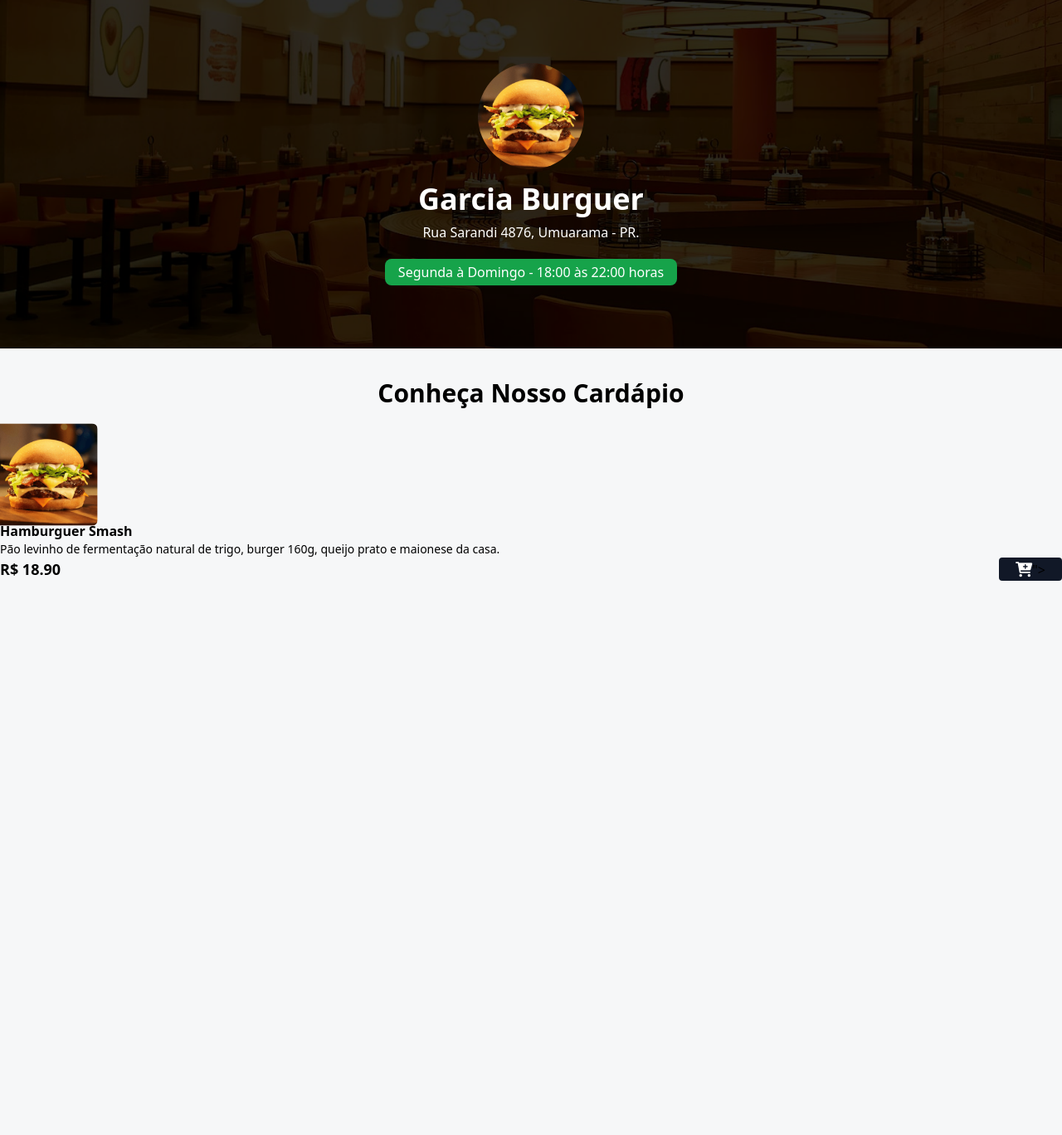
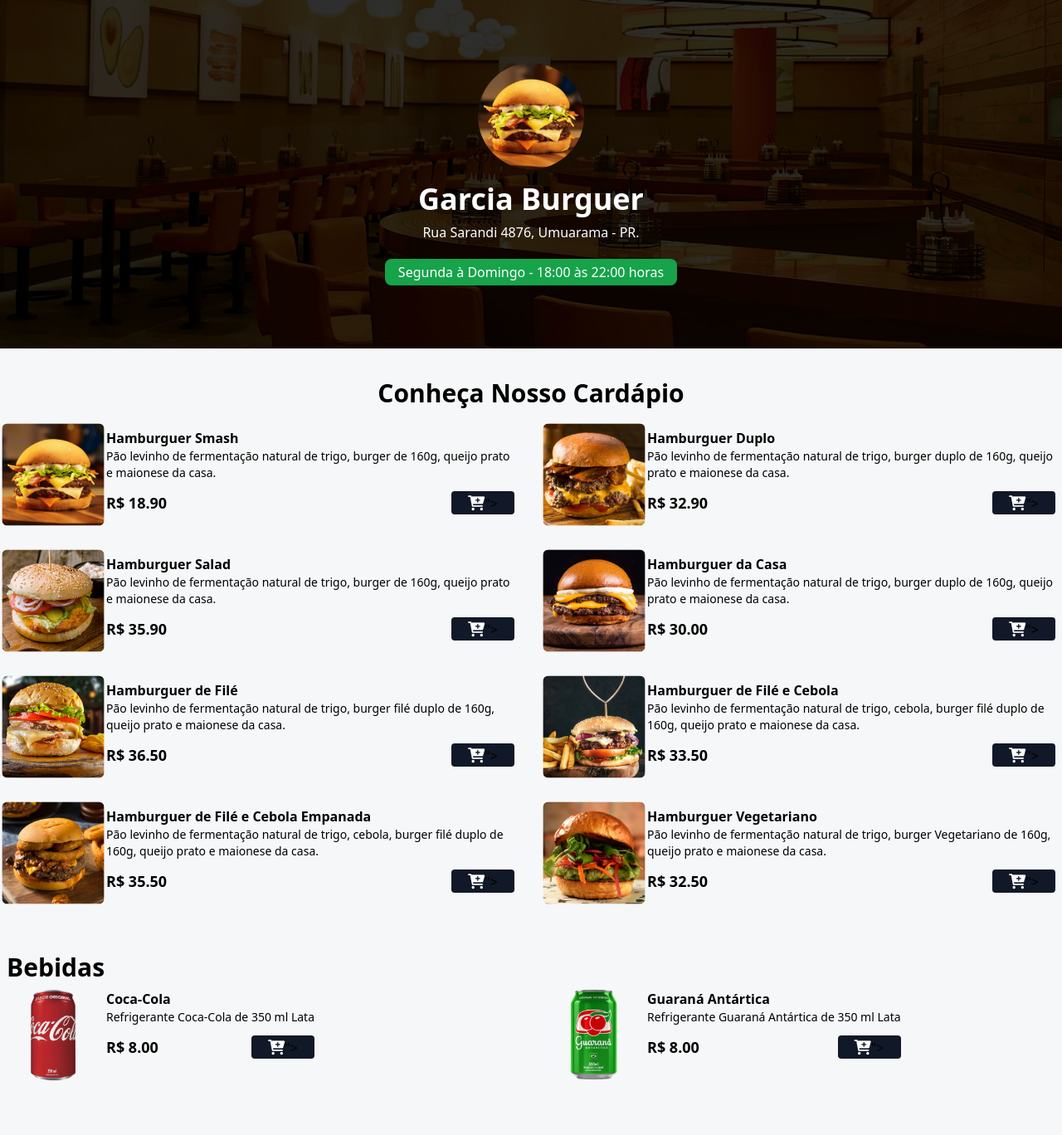
Before and after one commit to Fabio-Garcia27/HTML_Aula, a PHP site: page / in a window 1280 px wide. Shown: the whole page at 83% size. Before the commit the page ends 800 px from the top, so only its background shows below. Run offline with PHP 8.4, Linux system fonts and the light colour scheme.

Commit message:
Versão 1.0.0.3

```diff
--- a/cardapio/index.html
+++ b/cardapio/index.html
@@ -36,29 +36,231 @@
     </h2>
     <!--Cardápio-->
     <div id="cardapio">
-        <main>
-            <!--Produto Item-->
-            <div>
-                <img
-                    src="./assets/hamb-1.png"
-                    alt="Hamburguer Smash"
-                    class="w-28 h-28 rounded-md hover: scale-110 hover:-rotate-2 duration-200"
-                />
-            </div>
+        <main class="grid grid-cols-1 md:grid-cols-2 gap-7 md:gap-10 mx-auto max-w-7xl px-2 mb-16">
+            <!--Produto Item1-->
+            <div class="flex gap-2">
+                <img src="./assets/hamb-1.png" alt="Hamburguer Smash"
+                    class="w-28 h-28 rounded-md hover: scale-110 hover:-rotate-2 duration-200" />
+
                 <div>
                     <p class="font-bold">Hamburguer Smash</p>
-                <p class="text-sm">Pão levinho de fermentação natural de trigo, burger 160g, queijo prato e
+                    <p class="text-sm">Pão levinho de fermentação natural de trigo, burger de 160g, queijo prato e
                         maionese da casa.</p>
 
-                <div class="flex items-center gap-2 justify-between">
+                    <div class="flex items-center gap-2 justify-between mt-3">
                         <p class="font-bold text-lg">R$ 18.90</p>
-                    <button class="bg-gray-900 px-5 rounded add-to-cart-btn">
+                        <button class="bg-gray-900 px-5 rounded add-to-cart-btn" data-name="Hamburguer Smash"
+                            data-price="18.90">
                             <i class="fa fa-cart-plus text-lg text-white"></i>">
                         </button>
                     </div>
                 </div>
-            <!--Fim Produto Item-->
+            </div>
+            <!--Fim Produto Item1-->
+
+            <!--Produto Item2-->
+            <div class="flex gap-2">
+                <img src="./assets/hamb-2.png" alt="Hamburguer Duplo"
+                    class="w-28 h-28 rounded-md hover: scale-110 hover:-rotate-2 duration-200" />
+
+                <div>
+                    <p class="font-bold">Hamburguer Duplo</p>
+                    <p class="text-sm">Pão levinho de fermentação natural de trigo, burger duplo de 160g, queijo prato e
+                        maionese da casa.</p>
+
+                    <div class="flex items-center gap-2 justify-between mt-3">
+                        <p class="font-bold text-lg">R$ 32.90</p>
+                        <button class="bg-gray-900 px-5 rounded add-to-cart-btn" data-name="Hamburguer Duplo"
+                            data-price="32.90">
+                            <i class="fa fa-cart-plus text-lg text-white"></i>">
+                        </button>
+                    </div>
+                </div>
+            </div>
+            <!--Fim Produto Item2-->
+
+            <!--Produto Item3-->
+            <div class="flex gap-2">
+                <img src="./assets/hamb-4.png" alt="Hamburguer Salad"
+                    class="w-28 h-28 rounded-md hover: scale-110 hover:-rotate-2 duration-200" />
+
+                <div>
+                    <p class="font-bold">Hamburguer Salad</p>
+                    <p class="text-sm">Pão levinho de fermentação natural de trigo, burger de 160g, queijo prato e
+                        maionese da casa.</p>
+
+                    <div class="flex items-center gap-2 justify-between mt-3">
+                        <p class="font-bold text-lg">R$ 35.90</p>
+                        <button class="bg-gray-900 px-5 rounded add-to-cart-btn" data-name="Hamburguer Salad"
+                            data-price="35.90">
+                            <i class="fa fa-cart-plus text-lg text-white"></i>">
+                        </button>
+                    </div>
+                </div>
+            </div>
+            <!--Fim Produto Item3-->
+
+            <!--Produto Item4-->
+            <div class="flex gap-2">
+                <img src="./assets/hamb-3.png" alt="Hamburguer da Casa"
+                    class="w-28 h-28 rounded-md hover: scale-110 hover:-rotate-2 duration-200" />
+
+                <div>
+                    <p class="font-bold">Hamburguer da Casa</p>
+                    <p class="text-sm">Pão levinho de fermentação natural de trigo, burger duplo de 160g, queijo prato e
+                        maionese da casa.</p>
+
+                    <div class="flex items-center gap-2 justify-between mt-3">
+                        <p class="font-bold text-lg">R$ 30.00</p>
+                        <button class="bg-gray-900 px-5 rounded add-to-cart-btn" data-name="Hamburguer da Casa"
+                            data-price="30.00">
+                            <i class="fa fa-cart-plus text-lg text-white"></i>">
+                        </button>
+                    </div>
+                </div>
+            </div>
+            <!--Fim Produto Item4-->
+
+            <!--Produto Item5-->
+            <div class="flex gap-2">
+                <img src="./assets/hamb-5.png" alt="Hamburguer de Filé"
+                    class="w-28 h-28 rounded-md hover: scale-110 hover:-rotate-2 duration-200" />
+
+                <div>
+                    <p class="font-bold">Hamburguer de Filé</p>
+                    <p class="text-sm">Pão levinho de fermentação natural de trigo, burger filé duplo de 160g, queijo
+                        prato e
+                        maionese da casa.</p>
+
+                    <div class="flex items-center gap-2 justify-between mt-3">
+                        <p class="font-bold text-lg">R$ 36.50</p>
+                        <button class="bg-gray-900 px-5 rounded add-to-cart-btn" data-name="Hamburguer de Filé"
+                            data-price="36.50">
+                            <i class="fa fa-cart-plus text-lg text-white"></i>">
+                        </button>
+                    </div>
+                </div>
+            </div>
+            <!--Fim Produto Item5-->
+
+            <!--Produto Item6-->
+            <div class="flex gap-2">
+                <img src="./assets/hamb-6.png" alt="Hamburguer de Filé e Cebola"
+                    class="w-28 h-28 rounded-md hover: scale-110 hover:-rotate-2 duration-200" />
+
+                <div>
+                    <p class="font-bold">Hamburguer de Filé e Cebola</p>
+                    <p class="text-sm">Pão levinho de fermentação natural de trigo, cebola, burger filé duplo de 160g,
+                        queijo prato e
+                        maionese da casa.</p>
+
+                    <div class="flex items-center gap-2 justify-between mt-3">
+                        <p class="font-bold text-lg">R$ 33.50</p>
+                        <button class="bg-gray-900 px-5 rounded add-to-cart-btn" data-name="Hamburguer de Filé e Cebola"
+                            data-price="33.50">
+                            <i class="fa fa-cart-plus text-lg text-white"></i>">
+                        </button>
+                    </div>
+                </div>
+            </div>
+            <!--Fim Produto Item6-->
+
+            <!--Produto Item7-->
+            <div class="flex gap-2">
+                <img src="./assets/hamb-7.png" alt="Hamburguer de Filé e Cebola Empanada"
+                    class="w-28 h-28 rounded-md hover: scale-110 hover:-rotate-2 duration-200" />
+
+                <div>
+                    <p class="font-bold">Hamburguer de Filé e Cebola Empanada</p>
+                    <p class="text-sm">Pão levinho de fermentação natural de trigo, cebola, burger filé duplo de 160g,
+                        queijo prato e
+                        maionese da casa.</p>
+
+                    <div class="flex items-center gap-2 justify-between mt-3">
+                        <p class="font-bold text-lg">R$ 35.50</p>
+                        <button class="bg-gray-900 px-5 rounded add-to-cart-btn"
+                            data-name="Hamburguer de Filé e Cebola Empanada" data-price="35.50">
+                            <i class="fa fa-cart-plus text-lg text-white"></i>">
+                        </button>
+                    </div>
+                </div>
+            </div>
+            <!--Fim Produto Item7-->
+
+            <!--Produto Item8-->
+            <div class="flex gap-2">
+                <img src="./assets/hamb-8.png" alt="Hamburguer Vegetariano"
+                    class="w-28 h-28 rounded-md hover: scale-110 hover:-rotate-2 duration-200" />
+
+                <div>
+                    <p class="font-bold">Hamburguer Vegetariano</p>
+                    <p class="text-sm">Pão levinho de fermentação natural de trigo, burger Vegetariano de 160g, queijo
+                        prato e
+                        maionese da casa.</p>
+
+                    <div class="flex items-center gap-2 justify-between mt-3">
+                        <p class="font-bold text-lg">R$ 32.50</p>
+                        <button class="bg-gray-900 px-5 rounded add-to-cart-btn" data-name="Hamburguer Vegetariano"
+                            data-price="32.50">
+                            <i class="fa fa-cart-plus text-lg text-white"></i>">
+                        </button>
+                    </div>
+                </div>
+            </div>
+            <!--Fim Produto Item8-->
+
         </main>
+
+        <div class="mx-auto max-w-7xl px-2 my-2">
+            <h2 class="font-bold text-3xl">
+                Bebidas
+            </h2>
+        </div>
+
+        <!--Grid Bebidas-->
+        <div class="grid grid-cols-1 md:grid-cols-2 gap-7 md:gap-10 mx-auto max-w-7xl px-2 mb-16" id="cardapio">
+            <!--Produto Bebida1-->
+            <div class="flex gap-2 w-full">
+                <img src="./assets/refri-1.png" alt="Coca-Cola"
+                    class="w-28 h-28 rounded-md hover: scale-110 hover:-rotate-2 duration-200" />
+
+                <div>
+                    <p class="font-bold">Coca-Cola</p>
+                    <p class="text-sm">Refrigerante Coca-Cola de 350 ml Lata</p>
+
+                    <div class="flex items-center gap-2 justify-between mt-3">
+                        <p class="font-bold text-lg">R$ 8.00</p>
+                        <button class="bg-gray-900 px-5 rounded add-to-cart-btn" data-name="Coca-Cola"
+                            data-price="8.00">
+                            <i class="fa fa-cart-plus text-lg text-white"></i>">
+                        </button>
+                    </div>
+                </div>
+            </div>
+            <!--Fim Produto Bebida1-->
+
+            <!--Produto Bebida2-->
+            <div class="flex gap-2 w-full">
+                <img src="./assets/refri-2.png" alt="Guaraná Antártica"
+                    class="w-28 h-28 rounded-md hover: scale-110 hover:-rotate-2 duration-200" />
+
+                <div>
+                    <p class="font-bold">Guaraná Antártica</p>
+                    <p class="text-sm">Refrigerante Guaraná Antártica de 350 ml Lata</p>
+
+                    <div class="flex items-center gap-2 justify-between mt-3">
+                        <p class="font-bold text-lg">R$ 8.00</p>
+                        <button class="bg-gray-900 px-5 rounded add-to-cart-btn" data-name="Guaraná Antártica"
+                            data-price="8.00">
+                            <i class="fa fa-cart-plus text-lg text-white"></i>">
+                        </button>
+                    </div>
+                </div>
+            </div>
+            <!--Fim Produto Bebida2-->
+        </div>
+        <!--Fim Grid Bebidas-->
+
     </div>
     <!--Fim Cardápio-->
 </body>
--- a/cardapio/styles/output.css
+++ b/cardapio/styles/output.css
@@ -669,6 +669,16 @@ video {
   margin: 2rem;
 }
 
+.mx-auto {
+  margin-left: auto;
+  margin-right: auto;
+}
+
+.my-2 {
+  margin-top: 0.5rem;
+  margin-bottom: 0.5rem;
+}
+
 .mb-2 {
   margin-bottom: 0.5rem;
 }
@@ -705,6 +715,14 @@ video {
   margin-bottom: 1.5rem;
 }
 
+.mt-3 {
+  margin-top: 0.75rem;
+}
+
+.mb-16 {
+  margin-bottom: 4rem;
+}
+
 .box-border {
   box-sizing: border-box;
 }
@@ -823,6 +841,14 @@ video {
 
 .w-28 {
   width: 7rem;
+}
+
+.max-w-7 {
+  max-width: 1.75rem;
+}
+
+.max-w-7xl {
+  max-width: 80rem;
 }
 
 .flex-shrink {
@@ -1147,6 +1173,18 @@ video {
   grid-auto-flow: column dense;
 }
 
+.grid-cols-1 {
+  grid-template-columns: repeat(1, minmax(0, 1fr));
+}
+
+.grid-cols-2 {
+  grid-template-columns: repeat(2, minmax(0, 1fr));
+}
+
+.grid-cols-3 {
+  grid-template-columns: repeat(3, minmax(0, 1fr));
+}
+
 .flex-row {
   flex-direction: row;
 }
@@ -1305,6 +1343,14 @@ video {
 
 .gap-2 {
   gap: 0.5rem;
+}
+
+.gap-7 {
+  gap: 1.75rem;
+}
+
+.gap-10 {
+  gap: 2.5rem;
 }
 
 .space-y-reverse > :not([hidden]) ~ :not([hidden]) {
@@ -1846,6 +1892,11 @@ video {
   padding-right: 1.25rem;
 }
 
+.px-2 {
+  padding-left: 0.5rem;
+  padding-right: 0.5rem;
+}
+
 .text-left {
   text-align: left;
 }
@@ -2330,6 +2381,23 @@ body{
 }
 
 @media (min-width: 768px) {
+  .md\:mx-auto {
+    margin-left: auto;
+    margin-right: auto;
+  }
+
+  .md\:grid-cols-2 {
+    grid-template-columns: repeat(2, minmax(0, 1fr));
+  }
+
+  .md\:gap-7 {
+    gap: 1.75rem;
+  }
+
+  .md\:gap-10 {
+    gap: 2.5rem;
+  }
+
   .md\:text-3xl {
     font-size: 1.875rem;
     line-height: 2.25rem;
@@ -2339,3 +2407,9 @@ body{
     font-weight: 700;
   }
 }
+
+@media (min-width: 1024px) {
+  .lg\:grid-cols-3 {
+    grid-template-columns: repeat(3, minmax(0, 1fr));
+  }
+}
```
Lines whose indentation alone changed are shown as unchanged.
